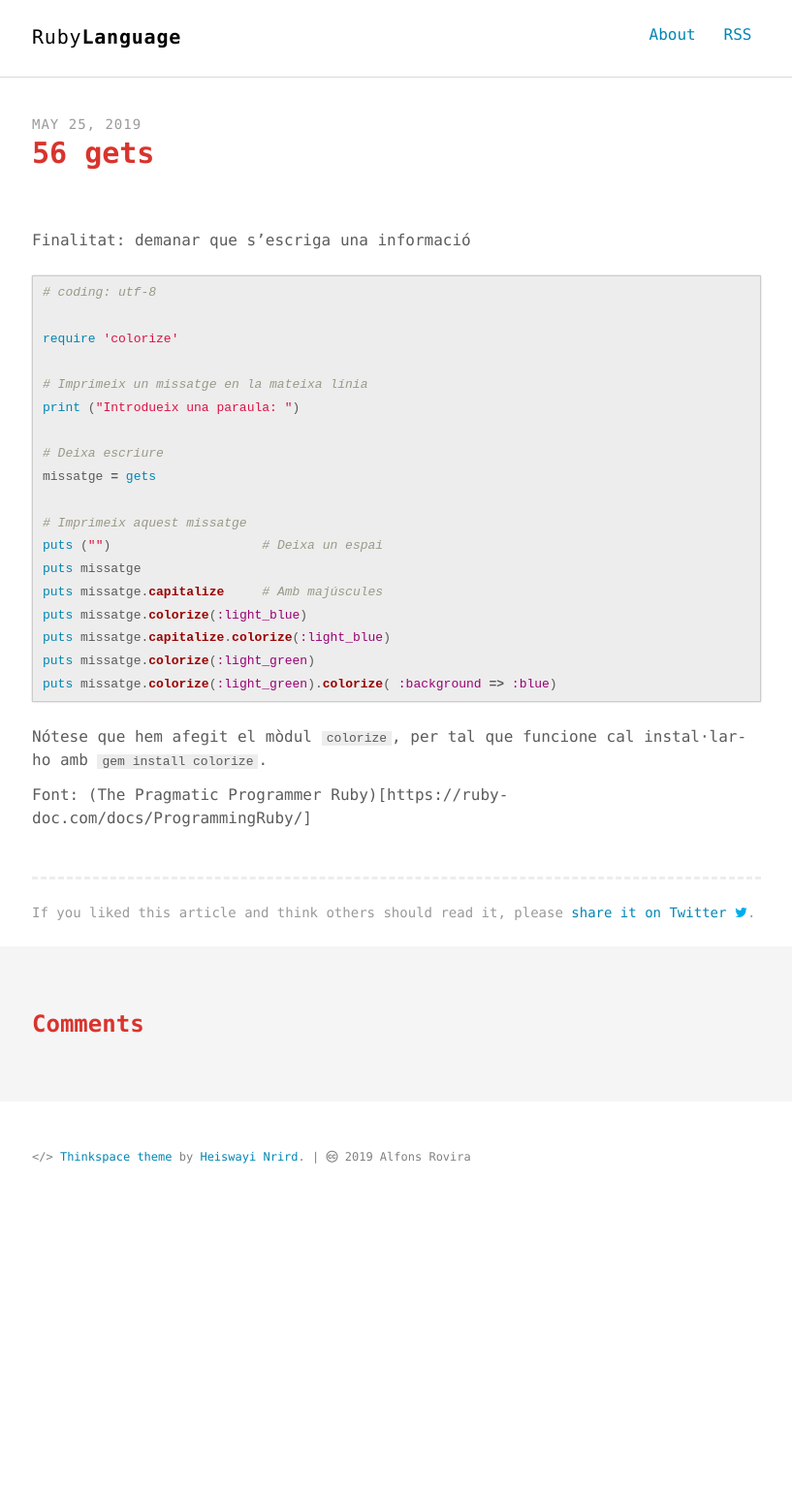
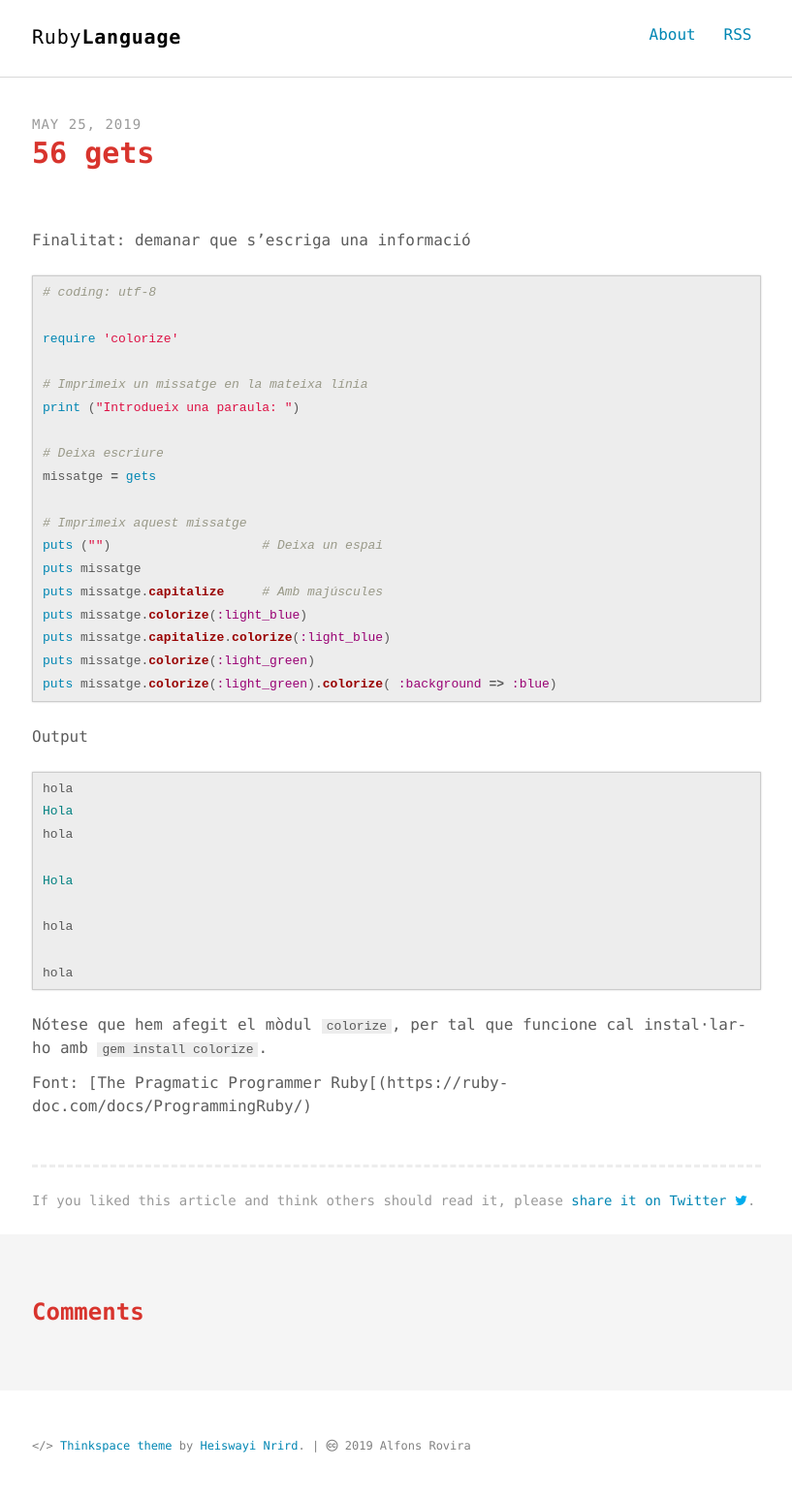
Before and after one commit to inclusa/ruby, a Jekyll site: the page built from _posts/2019-05-25-56-gets.md, in a window 1280 px wide. Shown: the whole page at 97% size, without its empty margins (231-1048 px from the left). Built offline with Jekyll 4.4.1, drawn with Linux system fonts in a browser that asks for light colours; comment, search, counter and statistics services are not loaded; before the commit the page ends 1250 px from its top, so only the background shows below that.

Commit message:
gets modificat

````diff
--- a/_posts/2019-05-25-56-gets.md
+++ b/_posts/2019-05-25-56-gets.md
@@ -30,6 +30,20 @@ puts missatge.colorize(:light_green)
 puts missatge.colorize(:light_green).colorize( :background => :blue)
 ```
 
+
+Output
+
+```ruby
+hola
+Hola
+hola
+
+Hola
+
+hola
+
+hola
+```
 Nótese que hem afegit el mòdul `colorize`, per tal que funcione cal instal·lar-ho amb `gem install colorize`.
 
-Font: (The Pragmatic Programmer Ruby)[https://ruby-doc.com/docs/ProgrammingRuby/]
+Font: [The Pragmatic Programmer Ruby[(https://ruby-doc.com/docs/ProgrammingRuby/)
````
